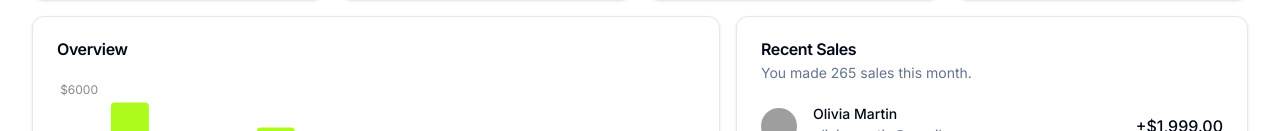
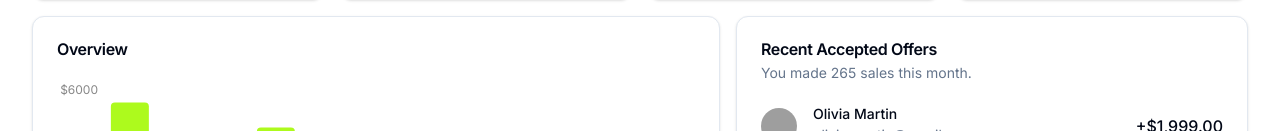
Before and after one commit to SeansC12/aws-project, a Next.js app: page /create in a window 1280 px wide. Shown: the part 327-458 px from the top of the page. Built offline with nearby package versions, Linux system fonts and the light colour scheme; grey boxes are pictures that could not be loaded.

Commit message:
Change name

```diff
--- a/app/create/page.tsx
+++ b/app/create/page.tsx
@@ -18,7 +18,7 @@ import {
 import { CalendarDateRangePicker } from "@/components/date-range-picker"
 import { MainNav } from "@/components/main-nav"
 import { Overview } from "@/components/overview"
-import { RecentSales } from "@/components/recent-sales"
+import { RecentAcceptedOffers } from "@/components/recent-accepted-offers"
 import { Search } from "@/components/search"
 import TeamSwitcher from "@/components/team-switcher"
 import { UserNav } from "@/components/user-nav"
@@ -184,13 +184,13 @@ export default function DashboardPage() {
                                 </Card>
                                 <Card className="col-span-3">
                                     <CardHeader>
-                                        <CardTitle>Recent Sales</CardTitle>
+                                        <CardTitle>Recent Accepted Offers</CardTitle>
                                         <CardDescription>
                                             You made 265 sales this month.
                                         </CardDescription>
                                     </CardHeader>
                                     <CardContent>
-                                        <RecentSales />
+                                        <RecentAcceptedOffers />
                                     </CardContent>
                                 </Card>
                             </div>
--- a/components/recent-sales.tsx
+++ b/components/recent-accepted-offers.tsx
@@ -4,7 +4,7 @@ import {
   AvatarImage,
 } from "@/components/ui/avatar"
 
-export function RecentSales() {
+export function RecentAcceptedOffers() {
   return (
     <div className="space-y-8">
       <div className="flex items-center">
```
